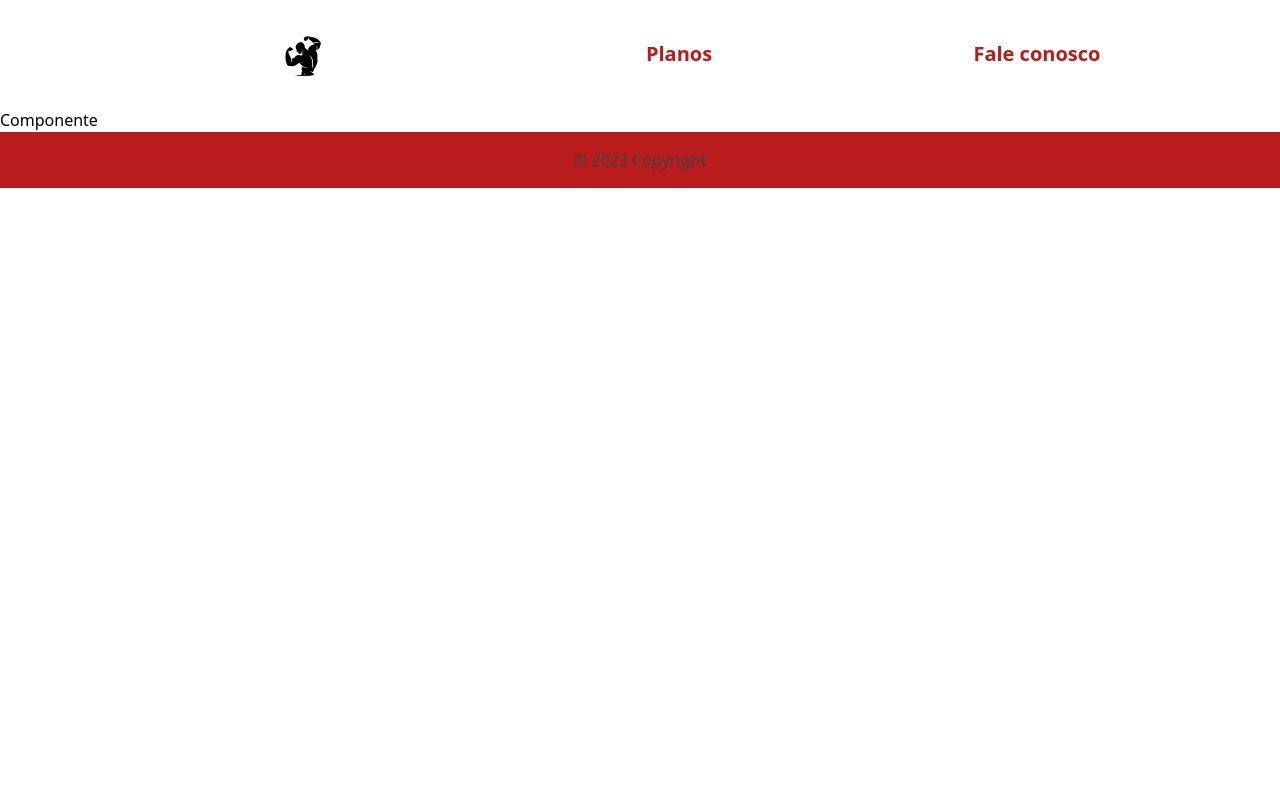
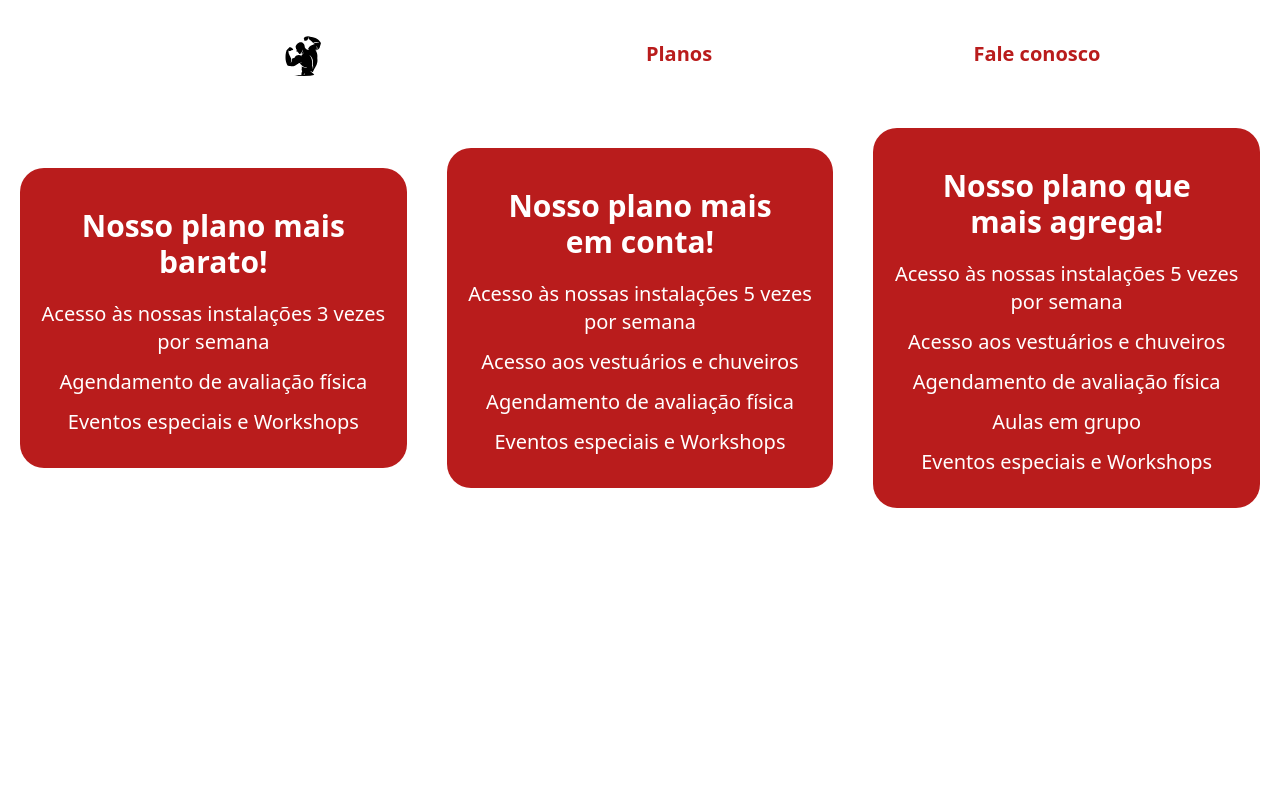
Before and after one commit to gabriel-raamos/academia-esporte-e-acao, a React (Vite) app: page /Planos in a window 1280 px wide. Shown: the top 800 px of the page. Built offline with nearby package versions, Linux system fonts and the light colour scheme.

Commit message:
added components to page 'planos'

```diff
--- a/src/components/Card/Card.jsx
+++ /dev/null
@@ -1,28 +0,0 @@
-import img from '../../assets/images/invictus_go_Almaty_gym_zone_2022.jpeg'
-
-export default function Card() {
-
-    return (
-        <section className="bg-red-700 rounded-3xl p-5 m-5 overflow-hidden" >
-            <div>
-                <h1 className="text-3xl m-5" >Nosso plano mais acessível</h1>
-
-                <p className="text-xl my-3" >Acesso às nossas instalações 5 vezes por semana</p>
-
-                <p className="text-xl my-3" >Acesso aos vestuários e chuveiros</p>
-
-                <p className="text-xl my-3" >Agendamento de avaliação física</p>
-
-                <p className="text-xl my-3" >Aulas em grupo</p>
-
-                <p className="text-xl my-3" >Eventos especiais e Workshops</p>
-
-                <div className="flex justify-center items-center mt-5" >
-                    <img src={img} alt="" className='h-5/6 w-5/6 rounded-3xl' />
-                </div>
-
-            </div>
-        </section>
-    )
-
-}
--- /dev/null
+++ b/src/components/Card1/Card1.jsx
@@ -0,0 +1,20 @@
+export default function Card1() {
+
+    return (
+        <section className="flex justify-center items-center">
+            <div className="bg-red-700 rounded-3xl p-5 m-5 overflow-hidden text-white text-center flex flex-col justify-between" >
+                <div>
+                    <h1 className="text-3xl m-5 font-bold" >Nosso plano mais barato!</h1>
+
+                    <p className="text-xl my-3" >Acesso às nossas instalações 3 vezes por semana</p>
+
+                    <p className="text-xl my-3" >Agendamento de avaliação física</p>
+
+                    <p className="text-xl my-3" >Eventos especiais e Workshops</p>
+                </div>
+            </div>
+        </section>
+
+    )
+
+}
--- /dev/null
+++ b/src/components/Card2/Card2.jsx
@@ -0,0 +1,22 @@
+export default function Card2() {
+
+    return (
+        <section className="flex justify-center items-center">
+            <div className="bg-red-700 rounded-3xl p-5 m-5 overflow-hidden text-white text-center flex flex-col justify-between" >
+                <div>
+                    <h1 className="text-3xl m-5 font-bold" >Nosso plano mais em conta!</h1>
+
+                    <p className="text-xl my-3" >Acesso às nossas instalações 5 vezes por semana</p>
+
+                    <p className="text-xl my-3" >Acesso aos vestuários e chuveiros</p>
+
+                    <p className="text-xl my-3" >Agendamento de avaliação física</p>
+
+                    <p className="text-xl my-3" >Eventos especiais e Workshops</p>
+                </div>
+
+            </div>
+        </section>
+    )
+
+}
--- /dev/null
+++ b/src/components/Card3/Card3.jsx
@@ -0,0 +1,21 @@
+export default function Card3() {
+    return (
+        <section className="flex justify-center items-center">
+            <div className="bg-red-700 rounded-3xl p-5 m-5 overflow-hidden text-white text-center flex flex-col justify-between" >
+                <div>
+                    <h1 className="text-3xl m-5 font-bold" >Nosso plano que mais agrega!</h1>
+
+                    <p className="text-xl my-3" >Acesso às nossas instalações 5 vezes por semana</p>
+
+                    <p className="text-xl my-3" >Acesso aos vestuários e chuveiros</p>
+
+                    <p className="text-xl my-3" >Agendamento de avaliação física</p>
+
+                    <p className="text-xl my-3" >Aulas em grupo</p>
+
+                    <p className="text-xl my-3" >Eventos especiais e Workshops</p>
+                </div>
+            </div>
+        </section>
+    )
+}
--- a/src/components/Rodape/Rodape.jsx
+++ b/src/components/Rodape/Rodape.jsx
@@ -1,6 +1,6 @@
 export default function Rodape() {
     return (
-        <div className="flex-col flex " >
+        <div className="flex-col flex" >
             <footer
                 className="bg-red-700 text-center lg:text-left bottom-0 w-full mt-auto">
                 <div className="p-4 text-center text-neutral-700 dark:text-neutral-200">
--- a/src/pages/Home/Home.jsx
+++ b/src/pages/Home/Home.jsx
@@ -1,21 +1,14 @@
-import Card from "../../components/Card/Card";
+import Card2 from "../../components/Card2/Card2";
 import Form from "../../components/Form/Form";
 
 export default function Home() {
     return (
         <section>
 
-            <div className="h-full grid grid-row-2 md:grid-cols-2 bg-white " >
+            <div className="h-full grid grid-flow-row grid-row-2 md:grid-cols-2 bg-white " >
 
-                <div className="text-white" >
 
-                    <div className="text-center" >
-
-                        <Card />
-
-                    </div>
-
-                </div>
+                <Card2 />
 
 
 
--- a/src/pages/Planos/Planos.jsx
+++ b/src/pages/Planos/Planos.jsx
@@ -1,5 +1,13 @@
-export default function P2() {
+import Card1 from "../../components/Card1/Card1";
+import Card2 from "../../components/Card2/Card2";
+import Card3 from "../../components/Card3/Card3";
+
+export default function Planos() {
     return (
-        <div>Componente</div>
+        <div className="grid grid-rows-3 md:grid-cols-3 justify-center" >
+            <Card1 />
+            <Card2 />
+            <Card3 />
+        </div>
     )
 }
```
